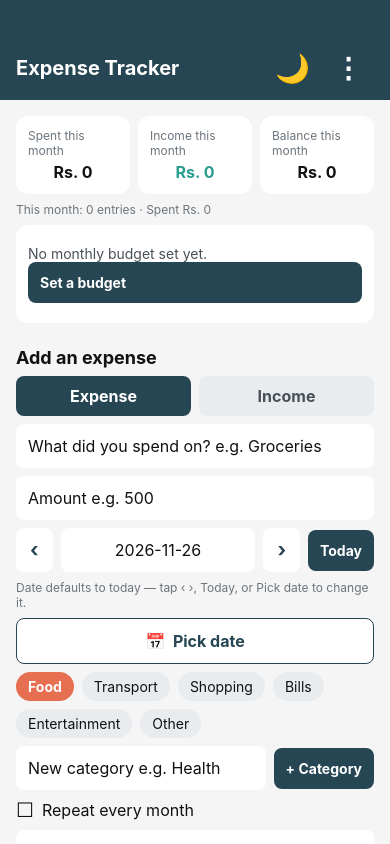
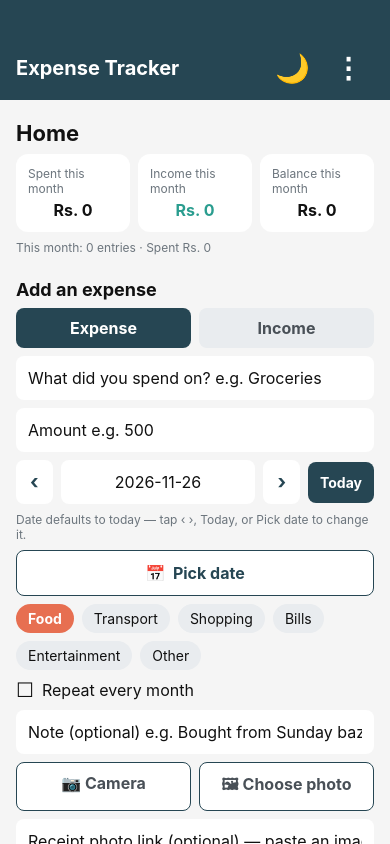
Before and after one commit to muhammaduzairiqbal/expense-tracking, a React Native app: screen / in a window 390 px wide. Built offline with nearby package versions, Linux system fonts and the light colour scheme.

Commit message:
Reorganize screens: every section on its proper screen

```diff
--- a/App.js
+++ b/App.js
@@ -69,12 +69,17 @@ const MONTH_NAMES = [
 ];
 const WEEKDAY_SHORT = ['Sun', 'Mon', 'Tue', 'Wed', 'Thu', 'Fri', 'Sat'];
 
-// The four screens in the side (⋮) menu.
+// The screens in the side (⋮) menu. Each section lives on its own
+// screen: money in/out on Home, the list on Entries, analysis on Charts,
+// budgets/goals/categories on Budget & Categories, bills on Bills, and
+// app-level things (backup, PIN, appearance) on Settings.
 const SCREENS = [
   { key: 'home', label: 'Home' },
   { key: 'entries', label: 'Entries' },
   { key: 'charts', label: 'Charts' },
   { key: 'budget', label: 'Budget & Categories' },
+  { key: 'bills', label: 'Bills' },
+  { key: 'settings', label: 'Settings' },
 ];
 
 // Sample expenses carried over from the original expense_tracking_9
@@ -237,7 +242,7 @@ export default function App() {
   });
 
   // Screens + side menu (no navigation library — simple state switching)
-  const [screen, setScreen] = useState('home'); // 'home' | 'entries' | 'charts' | 'budget'
+  const [screen, setScreen] = useState('home'); // 'home' | 'entries' | 'charts' | 'budget' | 'bills' | 'settings'
   const [menuOpen, setMenuOpen] = useState(false);
   const goToScreen = (next) => {
     setScreen(next);
@@ -1572,6 +1577,7 @@ ${lines}`);
       >
         {screen === 'home' ? (
           <View style={styles.screenContent}>
+            <Text style={styles.screenTitle}>Home</Text>
             <View style={styles.summaryRow}>
               <View style={styles.summaryBox}>
                 <Text style={styles.summaryLabel}>Spent this month</Text>
@@ -1599,40 +1605,11 @@ ${lines}`);
                     {b.name} — {formatAmount(b.amount)} ({b.overdue ? 'Overdue!' : 'Due today'})
                   </Text>
                 ))}
-                <TouchableOpacity style={styles.smallButton} onPress={() => goToScreen('budget')}>
+                <TouchableOpacity style={styles.smallButton} onPress={() => goToScreen('bills')}>
                   <Text style={styles.smallButtonText}>View bills</Text>
                 </TouchableOpacity>
               </View>
             ) : null}
-
-            {/* Small budget summary — the full budget box lives on the Budget & Categories screen. */}
-            {budget ? (
-              <View style={styles.budgetBox}>
-                <Text style={styles.sectionTitle}>Monthly budget</Text>
-                <View style={styles.progressTrack}>
-                  <View
-                    style={[
-                      styles.progressFill,
-                      { width: `${Math.min(100, Math.round(budgetRatio * 100))}%` },
-                      budgetRatio >= 1 && styles.progressOver,
-                      budgetRatio >= 0.8 && budgetRatio < 1 && styles.progressWarning,
-                    ]}
-                  />
-                </View>
-                <Text style={styles.budgetText}>
-                  {formatAmount(thisMonthSpent)} of {formatAmount(budget)} used
-                  {' '}({Math.round(budgetRatio * 100)}%)
-                </Text>
-                {budgetWarning ? <Text style={styles.warningText}>{budgetWarning}</Text> : null}
-              </View>
-            ) : (
-              <View style={styles.budgetBox}>
-                <Text style={styles.budgetText}>No monthly budget set yet.</Text>
-                <TouchableOpacity style={styles.smallButton} onPress={() => goToScreen('budget')}>
-                  <Text style={styles.smallButtonText}>Set a budget</Text>
-                </TouchableOpacity>
-              </View>
-            )}
 
             {/* ---- Add / edit form ---- */}
             <Text style={styles.sectionTitle}>{editingId ? 'Edit entry' : entryType === 'income' ? 'Add income' : 'Add an expense'}</Text>
@@ -1759,33 +1736,6 @@ ${lines}`);
               ))}
             </View>
             {entryType === 'expense' ? (
-            <View style={styles.customCategoryRow}>
-              <TextInput
-                style={[styles.input, styles.customCategoryInput]}
-                placeholder="New category e.g. Health"
-                value={newCategory}
-                onChangeText={setNewCategory}
-              />
-              <TouchableOpacity style={styles.smallButton} onPress={addCustomCategory}>
-                <Text style={styles.smallButtonText}>+ Category</Text>
-              </TouchableOpacity>
-            </View>
-            ) : null}
-            {customCategories.length > 0 ? (
-              <View style={styles.categoryRow}>
-                {customCategories.map((item) => (
-                  <TouchableOpacity
-                    key={item}
-                    style={styles.customCategoryTag}
-                    onPress={() => removeCustomCategory(item)}
-                  >
-                    <Text style={styles.customCategoryTagText}>{item} ✕</Text>
-                  </TouchableOpacity>
-                ))}
-                <Text style={styles.removeHint}>Tap a custom category above to remove it.</Text>
-              </View>
-            ) : null}
-            {entryType === 'expense' ? (
               <TouchableOpacity
                 style={styles.repeatRow}
                 onPress={() => setRepeatMonthly(!repeatMonthly)}
@@ -1842,7 +1792,7 @@ ${lines}`);
 
         {screen === 'entries' ? (
           <View style={styles.screenContent}>
-            <Text style={styles.sectionTitle}>All entries</Text>
+            <Text style={styles.screenTitle}>Entries</Text>
             <Text style={styles.filterNote}>
               Showing {filteredEntries.length} of {entries.length} entries
               {filterMonth || filterCategory !== 'All' || search.trim() || filterFrom.trim() || filterTo.trim()
@@ -1965,6 +1915,7 @@ ${lines}`);
 
         {screen === 'charts' ? (
           <View style={styles.screenContent}>
+            <Text style={styles.screenTitle}>Charts</Text>
             <Text style={styles.sectionTitle}>This month — {monthLabel(monthlySummary.thisKey)}</Text>
             <View style={styles.budgetBox}>
               <Text style={styles.budgetText}>
@@ -2134,6 +2085,7 @@ ${lines}`);
 
         {screen === 'budget' ? (
           <View style={styles.screenContent}>
+            <Text style={styles.screenTitle}>Budget & Categories</Text>
             <Text style={styles.sectionTitle}>Monthly budget</Text>
             <View style={styles.budgetBox}>
               <View style={styles.budgetRow}>
@@ -2331,6 +2283,42 @@ ${lines}`);
               ) : null}
             </View>
 
+            <Text style={styles.sectionTitle}>Categories</Text>
+            <Text style={styles.chartNote}>Built-in categories: {CATEGORIES.join(', ')}</Text>
+            <View style={styles.customCategoryRow}>
+              <TextInput
+                style={[styles.input, styles.customCategoryInput]}
+                placeholder="New category e.g. Health"
+                value={newCategory}
+                onChangeText={setNewCategory}
+              />
+              <TouchableOpacity style={styles.smallButton} onPress={addCustomCategory}>
+                <Text style={styles.smallButtonText}>+ Category</Text>
+              </TouchableOpacity>
+            </View>
+            {customCategories.length > 0 ? (
+              <View style={styles.categoryRow}>
+                {customCategories.map((item) => (
+                  <TouchableOpacity
+                    key={item}
+                    style={styles.customCategoryTag}
+                    onPress={() => removeCustomCategory(item)}
+                  >
+                    <Text style={styles.customCategoryTagText}>{item} ✕</Text>
+                  </TouchableOpacity>
+                ))}
+                <Text style={styles.removeHint}>Tap a custom category above to remove it.</Text>
+              </View>
+            ) : (
+              <Text style={styles.emptyText}>No custom categories yet. Add one above.</Text>
+            )}
+
+          </View>
+        ) : null}
+
+        {screen === 'bills' ? (
+          <View style={styles.screenContent}>
+            <Text style={styles.screenTitle}>Bills</Text>
             <Text style={styles.sectionTitle}>Bill reminders</Text>
             <View style={styles.budgetBox}>
               {Platform.OS === 'web' ? (
@@ -2397,36 +2385,12 @@ ${lines}`);
               )}
             </View>
 
-            <Text style={styles.sectionTitle}>Categories</Text>
-            <Text style={styles.chartNote}>Built-in categories: {CATEGORIES.join(', ')}</Text>
-            <View style={styles.customCategoryRow}>
-              <TextInput
-                style={[styles.input, styles.customCategoryInput]}
-                placeholder="New category e.g. Health"
-                value={newCategory}
-                onChangeText={setNewCategory}
-              />
-              <TouchableOpacity style={styles.smallButton} onPress={addCustomCategory}>
-                <Text style={styles.smallButtonText}>+ Category</Text>
-              </TouchableOpacity>
-            </View>
-            {customCategories.length > 0 ? (
-              <View style={styles.categoryRow}>
-                {customCategories.map((item) => (
-                  <TouchableOpacity
-                    key={item}
-                    style={styles.customCategoryTag}
-                    onPress={() => removeCustomCategory(item)}
-                  >
-                    <Text style={styles.customCategoryTagText}>{item} ✕</Text>
-                  </TouchableOpacity>
-                ))}
-                <Text style={styles.removeHint}>Tap a custom category above to remove it.</Text>
-              </View>
-            ) : (
-              <Text style={styles.emptyText}>No custom categories yet. Add one above.</Text>
-            )}
-
+          </View>
+        ) : null}
+
+        {screen === 'settings' ? (
+          <View style={styles.screenContent}>
+            <Text style={styles.screenTitle}>Settings</Text>
             <Text style={styles.sectionTitle}>Backup & Restore</Text>
             <View style={styles.budgetBox}>
               <Text style={styles.chartNote}>Save all your entries, budgets, goals and bills in one file, so you can bring them back if you change or lose your phone.</Text>
@@ -2503,7 +2467,6 @@ ${lines}`);
             </View>
           </View>
         ) : null}
-
         <View style={styles.bottomSpacer} />
       </ScrollView>
     </View>
@@ -2734,6 +2697,14 @@ function makeStyles(dark) {
     marginTop: 16,
     marginBottom: 8,
   },
+  screenTitle: {
+    fontSize: 22,
+    fontWeight: 'bold',
+    color: t.text,
+    alignSelf: 'flex-start',
+    marginTop: 4,
+    marginBottom: 8,
+  },
   input: {
     width: '100%',
     backgroundColor: t.card,
```
